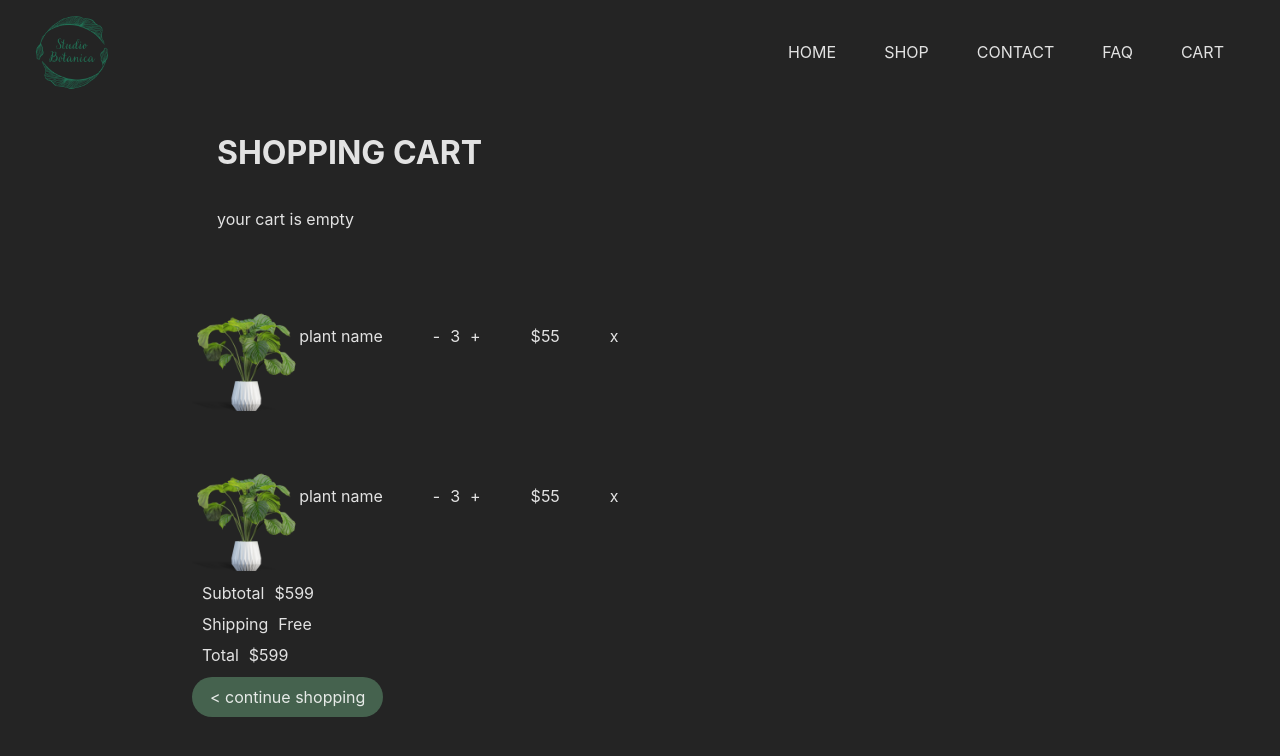
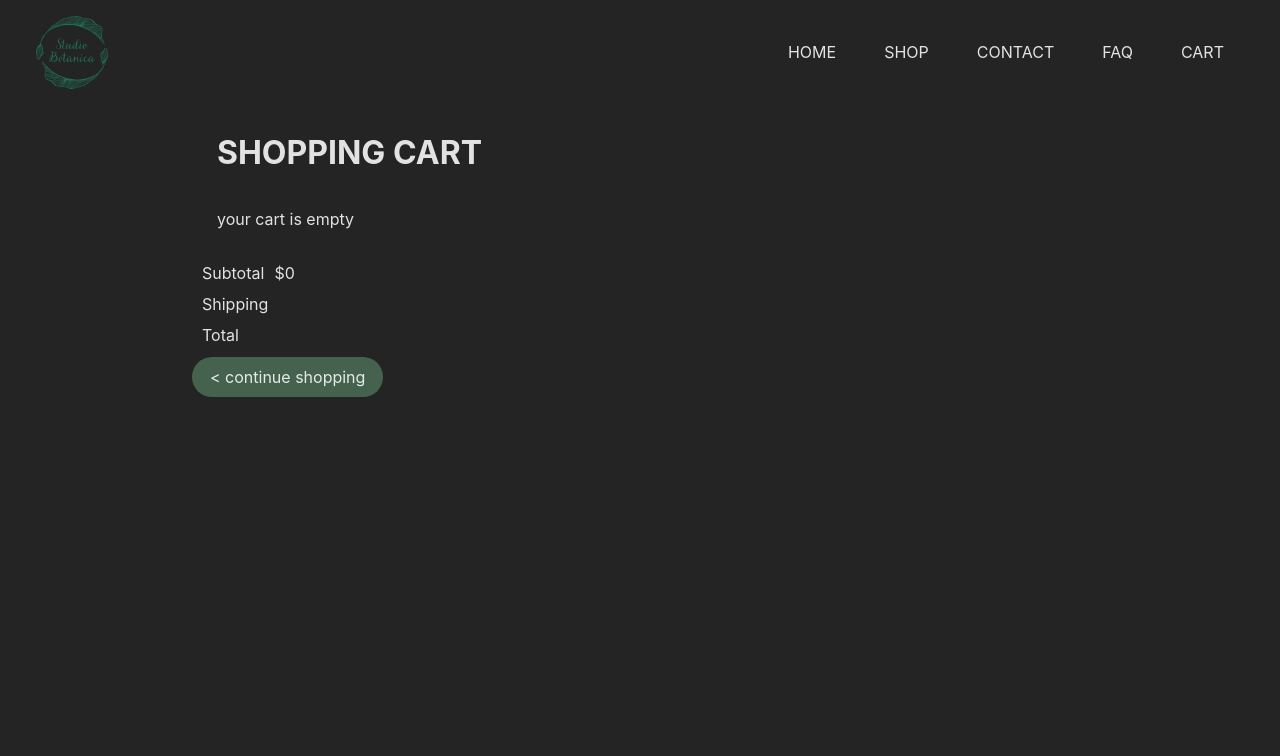
Before and after one commit to MagdaMie/PlantShopMockup, a React (Vite) app in the folder firstReactWebsite/: page /cart in a window 1280 px wide. Shown: the top 756 px of the page. Built offline with nearby package versions, Linux system fonts and the light colour scheme.

Commit message:
added cart functionality

```diff
--- a/firstReactWebsite/src/App.jsx
+++ b/firstReactWebsite/src/App.jsx
@@ -10,22 +10,46 @@ import { useState } from "react"
 
 
 function App() {
-  // const[pantsInTheCart, setPlantsInTheCart] = setState([])
+  const products = [
+    { id: 1, name: "Monstera", price: 50, img: "/1.png" },
+    { id: 2, name: "Snake Plant", price: 35, img: "/2.png" },
+    { id: 3, name: "Fiddle Leaf Fig", price: 65, img: "/3.png" },
+    { id: 4, name: "Pothos", price: 40, img: "/4.png" },
+    { id: 5, name: "ZZ Plant", price: 60, img: "/5.png" },
+    { id: 6, name: "Spider Plant", price: 45, img: "/6.png" },
+    { id: 7, name: "Rubber Plant", price: 55, img: "/7.png" },
+    { id: 8, name: "Peace Lily", price: 50, img: "/8.png" },
+    { id: 9, name: "Philodendron", price: 65, img: "/9.png" },
+    { id: 10, name: "Succulent", price: 35, img: "/10.png" },
+    { id: 11, name: "Bamboo Palm", price: 60, img: "/11.png" },
+    { id: 12, name: "Aloe Vera", price: 40, img: "/12.png" }
+  ];
 
-  // const handleAddPlantToTheCart = () => {
+  const[plantsInTheCart, setPlantsInTheCart] = useState([])
 
-  // }
+  const handleAddPlantTheCart = (product) => {
+    setPlantsInTheCart([...plantsInTheCart, product])
+  }
+
+  const handleRemovePlantFromTheCart = (id) => {
+    setPlantsInTheCart(plantsInTheCart.filter(plantInTheCart => plantInTheCart.id !== id))
+  }
+
+  console.log(plantsInTheCart);
 
   return (
     <>
     <Header />
     <Routes>
     <Route path="/" element={<Home />}/>
-    <Route path="/shop" element={<Products />}/>
+    <Route path="/shop" element={<Products products={products}
+    addPlant={handleAddPlantTheCart}/>}/>
     <Route path="/contact" element={<ContactPage />}/>
     <Route path="/FAQ" element={<FaqPage />}/>
     <Route path="/product" element={<ProductPage />}/>
-    <Route path="/cart" element={<CartPage/>}/>
+    <Route path="/cart" element={<CartPage
+    cartProducts={plantsInTheCart}
+    removePlant={handleRemovePlantFromTheCart}/>}/>
     </Routes>
     </>
   )
--- a/firstReactWebsite/src/components/ButtonBetter.jsx
+++ b/firstReactWebsite/src/components/ButtonBetter.jsx
@@ -1,9 +1,9 @@
 
 
-const ButtonBetter = ({ content }) => {
+const ButtonBetter = ({ content, onClick }) => {
 
     return(
-        <button className="btn-better">{content}</button>
+        <button className="btn-better" onClick={onClick}>{content}</button>
     )
 }
 
--- a/firstReactWebsite/src/components/CartPage.jsx
+++ b/firstReactWebsite/src/components/CartPage.jsx
@@ -3,17 +3,24 @@ import ShoppingCartElement from "./ShopingCratElement"
 import PriceCounter from "./PriceCounter"
 import { Link } from "react-router-dom"
 
-const CartPage = () => {
+const CartPage = ({cartProducts, removePlant}) => {
     return (
         <div className="catr-page">
             <div className="cart-page-content">
                 <div className="title">
                   <h3>Shopping Cart</h3>
-                  <p>your cart is empty</p>
+                  {cartProducts.length === 0 && <p>your cart is empty</p>}
                 </div>
-            <ShoppingCartElement />
-            <ShoppingCartElement />
-            <PriceCounter />
+                {cartProducts.map(cartProduct =>{
+                    return <ShoppingCartElement
+                    cartProduct={cartProduct}
+                    key={cartProduct.id}
+                    is={cartProduct.id}
+                    removePlant={removePlant}/>
+                }
+                )}
+            <PriceCounter
+            cartProducts={cartProducts}/>
              <Link to={'/shop'}><ButtonBetter content={'< continue shopping'}/></Link>
             </div>
         </div>
--- a/firstReactWebsite/src/components/PriceCounter.jsx
+++ b/firstReactWebsite/src/components/PriceCounter.jsx
@@ -1,21 +1,30 @@
+import { useEffect, useState } from "react";
+
+const PriceCounter = ({cartProducts}) => {
+    const [totalPrice, setTotalPrice] = useState()
+    const shippingCost = 75
 
 
-const PriceCounter = () => {
+
+    useEffect(() => {
+        setTotalPrice(cartProducts.reduce((total, product) => total + product.price, 0))
+    },[cartProducts])
+
 
 
     return(
         <div className="price-counter">
             <div className="subtotal">
                 <p>Subtotal</p>
-                <p>$599</p>
+                <p>${totalPrice}</p>
             </div>
             <div className="shipping">
                 <p>Shipping</p>
-                <p>Free</p>
+                {totalPrice>0 && <p>${shippingCost}</p>}
             </div>
             <div className="total">
                 <p>Total</p>
-                <p>$599</p>
+                {totalPrice>0 && <p>${totalPrice + shippingCost}</p>}
             </div>
         </div>
 
--- a/firstReactWebsite/src/components/ProductCard.jsx
+++ b/firstReactWebsite/src/components/ProductCard.jsx
@@ -1,23 +1,24 @@
 import { Link } from "react-router-dom"
 import ButtonBetter from "./ButtonBetter"
 
-const ProductCard = ({ name, price, img}) => {
+const ProductCard = ({ product, addPlant}) => {
     const buttonContent = 'Add to the cart'
     return(
         <div className="product-card">
             <Link to={'/product'}>
             <div className="img-wrap">
-                <img src={img} alt="" />
+                <img src={product.img} alt="" />
             </div>
             </Link>
             <div className="product-details">
                 <div className="wrap">
-                    <p className="product-name">{name}</p>
-                    <p className="product-price">${price}</p>
+                    <p className="product-name">{product.name}</p>
+                    <p className="product-price">${product.price}</p>
                 </div>
                 <div className="button-wrap">
                 <ButtonBetter
-                content={buttonContent}/>
+                content={buttonContent}
+                onClick={() => addPlant(product)}/>
                 </div>
 
             </div>
--- a/firstReactWebsite/src/components/Products.jsx
+++ b/firstReactWebsite/src/components/Products.jsx
@@ -1,30 +1,14 @@
 import ProductCard from "./ProductCard";
 
-const Products = () => {
-    const products = [
-        { id: 1, name: "Monstera", price: 50, img: "/1.png" },
-        { id: 2, name: "Snake Plant", price: 35, img: "/2.png" },
-        { id: 3, name: "Fiddle Leaf Fig", price: 65, img: "/3.png" },
-        { id: 4, name: "Pothos", price: 40, img: "/4.png" },
-        { id: 5, name: "ZZ Plant", price: 60, img: "/5.png" },
-        { id: 6, name: "Spider Plant", price: 45, img: "/6.png" },
-        { id: 7, name: "Rubber Plant", price: 55, img: "/7.png" },
-        { id: 8, name: "Peace Lily", price: 50, img: "/8.png" },
-        { id: 9, name: "Philodendron", price: 65, img: "/9.png" },
-        { id: 10, name: "Succulent", price: 35, img: "/10.png" },
-        { id: 11, name: "Bamboo Palm", price: 60, img: "/11.png" },
-        { id: 12, name: "Aloe Vera", price: 40, img: "/12.png" }
-      ];
-
+const Products = ({products, addPlant}) => {
 
     return(
         <div className="products">
             {products.map(product => {
             return <ProductCard
-            name={product.name}
-            price={product.price}
-            img={product.img}
+            product={product}
             key={product.id}
+            addPlant={addPlant}
             />
         })}
         </div>
--- a/firstReactWebsite/src/components/ShopingCratElement.jsx
+++ b/firstReactWebsite/src/components/ShopingCratElement.jsx
@@ -1,23 +1,23 @@
 
 
-const ShoppingCartElement = () => {
+const ShoppingCartElement = ({cartProduct, removePlant}) => {
 
     return (
         <div className="shopping-cart-element">
             <div className="product">
-                <img src="2.png" alt="" />
-                <p>plant name</p>
+                <img src={cartProduct.img} alt="" />
+                <p>{cartProduct.name}</p>
             </div>
-            <div className="quantity">
+            {/* <div className="quantity">
                 <p>-</p>
                 <p>3</p>
                 <p>+</p>
-            </div>
+            </div> */}
             <div className="price">
-                <p>$55</p>
+                <p>${cartProduct.price}</p>
             </div>
             <div className="remove">
-                <p>x</p>
+                <p onClick={() => removePlant(cartProduct.id)}>x</p>
             </div>
         </div>
     )
--- a/firstReactWebsite/src/index.css
+++ b/firstReactWebsite/src/index.css
@@ -444,8 +444,6 @@ p {
 }
 
 
-
-
 /* Price counter */
 .price-counter {
   margin: 10px;
```
